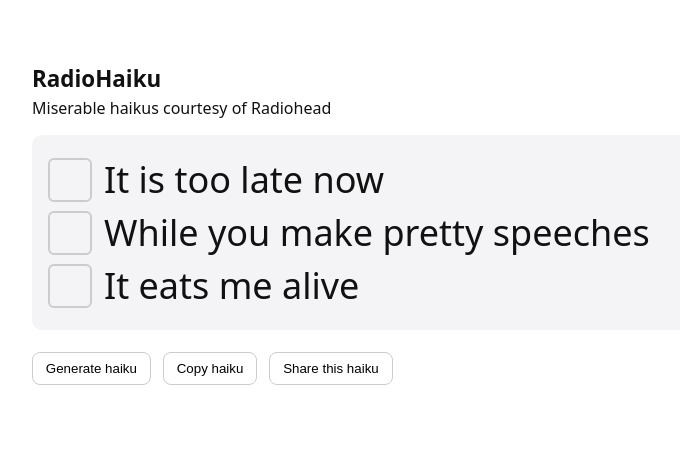
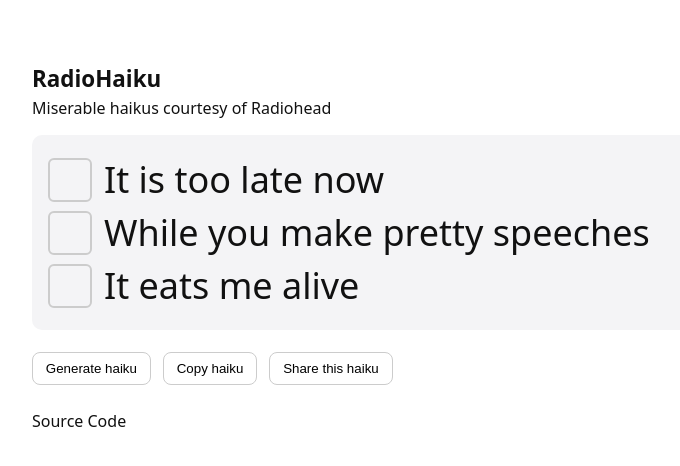
Before and after one commit to davidphilipgreen82/radiohaiku, a plain HTML site: page index.html in a window 1280 px wide. Shown: the whole page, without its empty margins (248-928 px from the left). Drawn offline with Linux system fonts and the light colour scheme.

Commit message:
Update index.html
Added source code link

```diff
--- a/index.html
+++ b/index.html
@@ -35,6 +35,13 @@
     <button id="copyBtn">Copy haiku</button>
     <button id="randomURLBtn">Share this haiku</button>
   </div>
+
+<br>
+
+  <div>
+    <p src="https://github.com/davidphilipgreen82/radiohaiku/blob/main/index.html">Source Code</p>
+  </div>
+
 
 <span style="display:none">
   <input id="paramsView" readonly />
```
